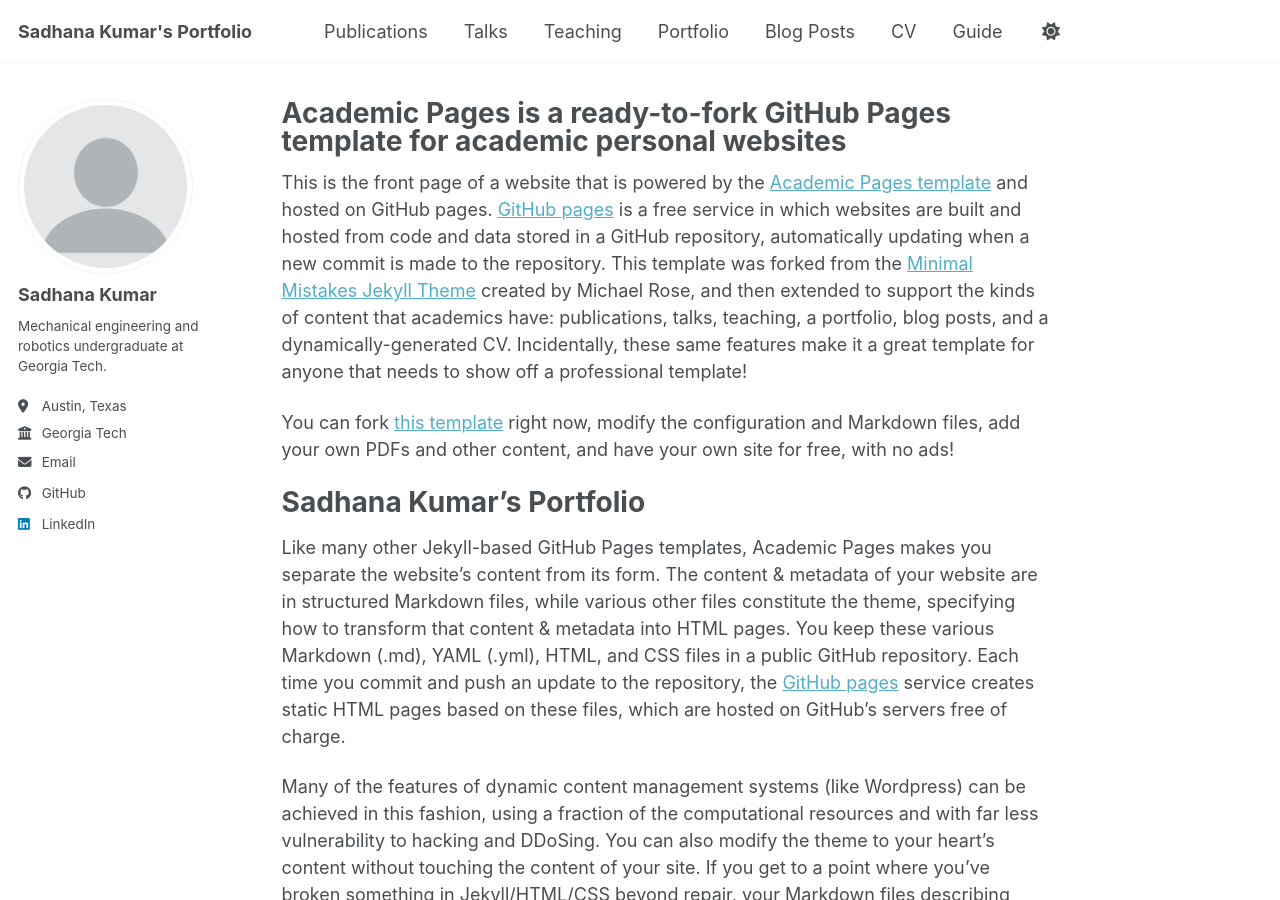
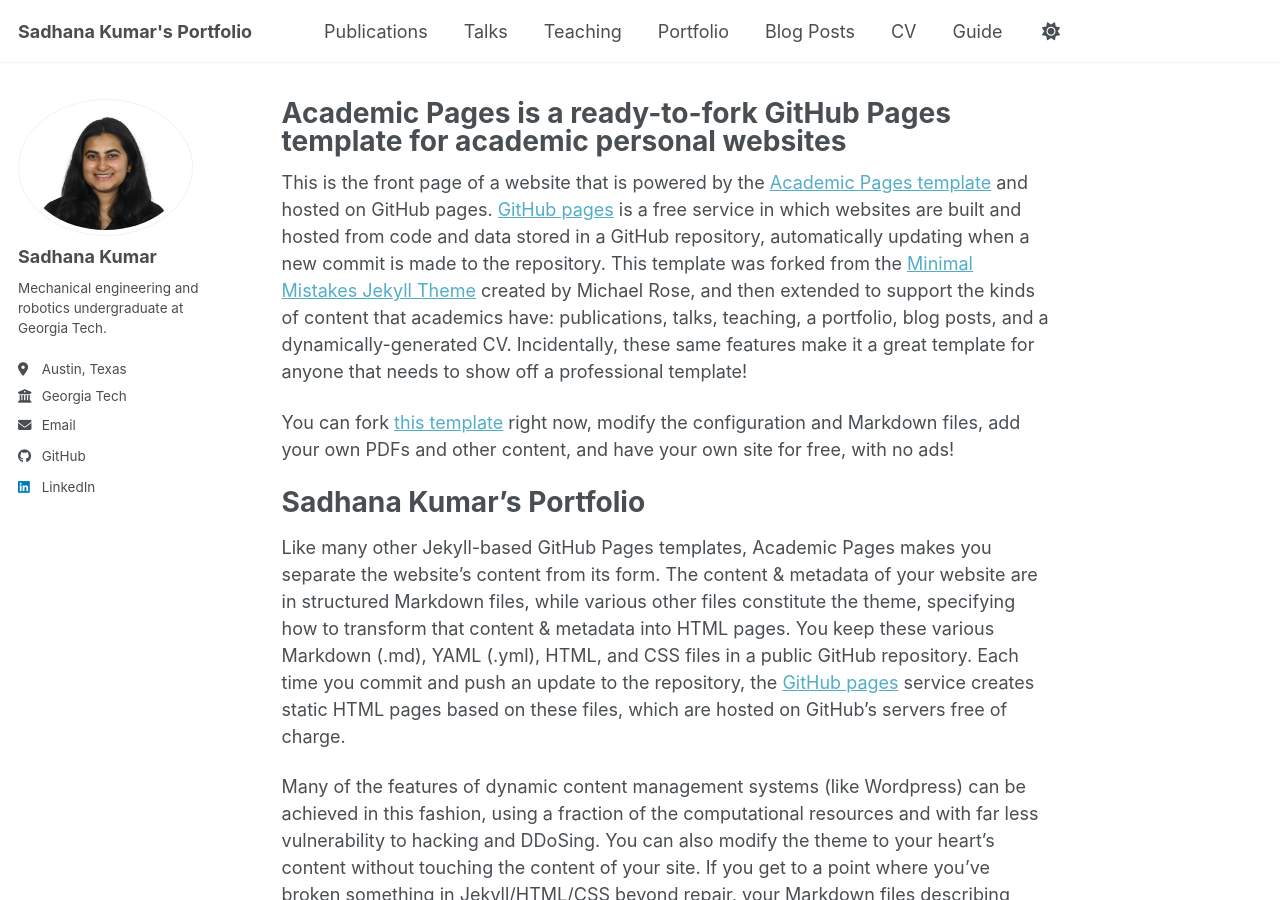
Before and after one commit to s-kumar72/s-kumar72.github.io, a Jekyll site: the page built from _pages/about.md, in a window 1280 px wide and 900 px high. Built offline with Jekyll 4.4.1, drawn with Linux system fonts in a browser that asks for light colours; a script bundle is joined from its source files by our own code; library files that are not in the unit come from our copies.

Commit message:
Update _config.yml

```diff
--- a/_config.yml
+++ b/_config.yml
@@ -23,7 +23,7 @@ repository               : "s-kumar72/s-kumar72.github.io"
 #               Additional customization can be done by editing /_includes/author-profile.html
 author:
   # Biographic information
-  avatar           : "profile.png"
+  avatar           : "sadhana-headshot.jpg"
   name             : "Sadhana Kumar"
   pronouns         : # example: "she/her"
   bio              : "Mechanical engineering and robotics undergraduate at Georgia Tech."
```
